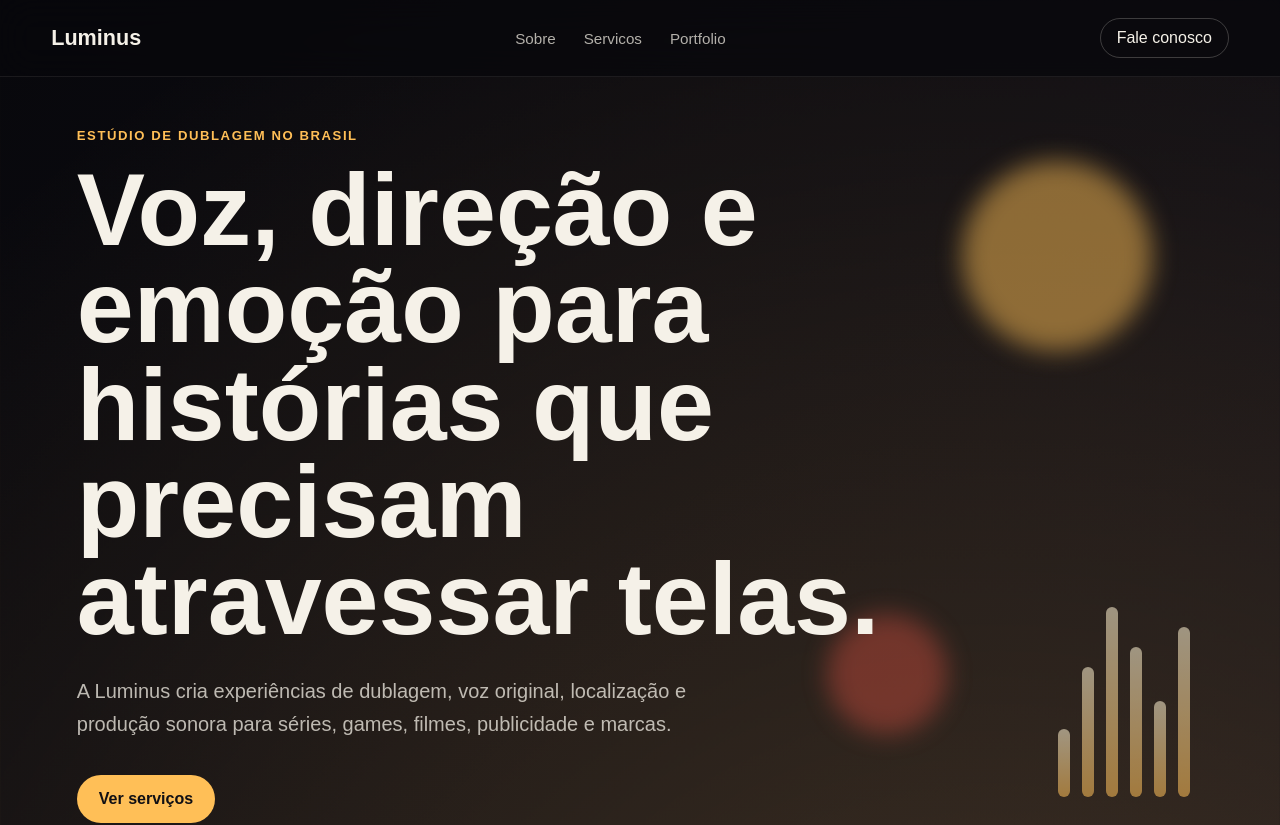
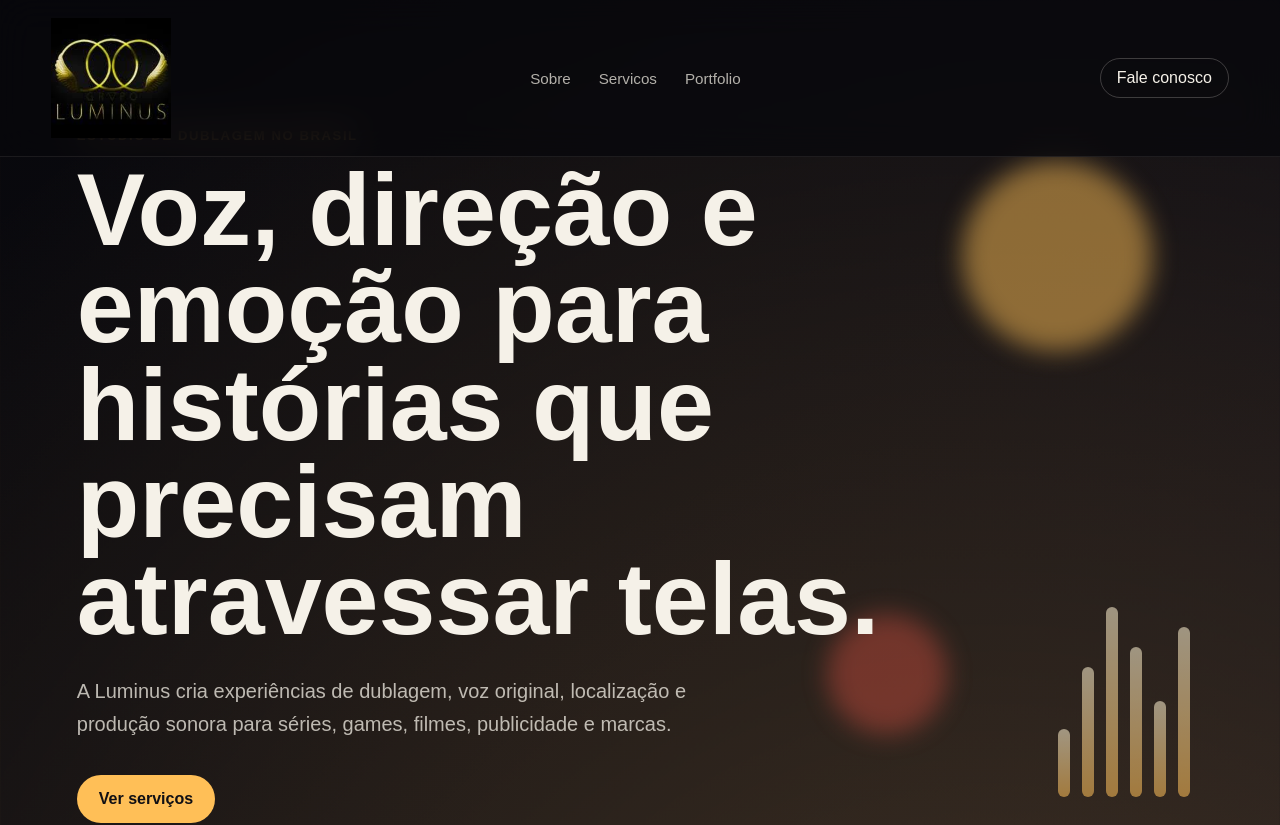
Before and after one commit to Skiither/Luminus_Studio, a React (Vite) app: page / in a window 1280 px wide. Shown: the top 825 px of the page. Built offline with nearby package versions, Linux system fonts and the light colour scheme.

Commit message:
Add Luminus logo to header

```diff
--- a/src/components/Header/Header.css
+++ b/src/components/Header/Header.css
@@ -17,9 +17,14 @@
 }
 
 .brand {
-    font-size: 1.35rem;
-    font-weight: 800;
-    letter-spacing: 0;
+    display: inline-flex;
+    align-items: center;
+}
+
+.brand img {
+    display: block;
+    width: 120px;
+    height: auto;
 }
 
 .main-nav {
--- a/src/components/Header/Header.jsx
+++ b/src/components/Header/Header.jsx
@@ -12,7 +12,7 @@ function Header() {
   return (
     <header className={`site-header ${isMenuOpen ? "menu-open" : ""}`}>
       <NavLink className="brand" to="/" aria-label="Luminus" onClick={closeMenu}>
-      Luminus
+      <img src="/imagens/logo-luminus.jpg" alt="Luminus" />
       </NavLink>
 
       <button
```
Also changed, not shown: public/imagens/logo-luminus.jpg (added).
